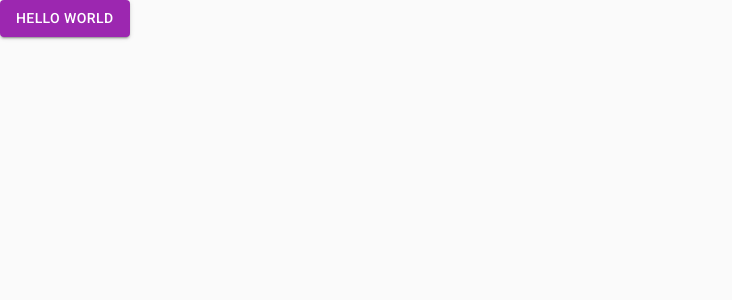
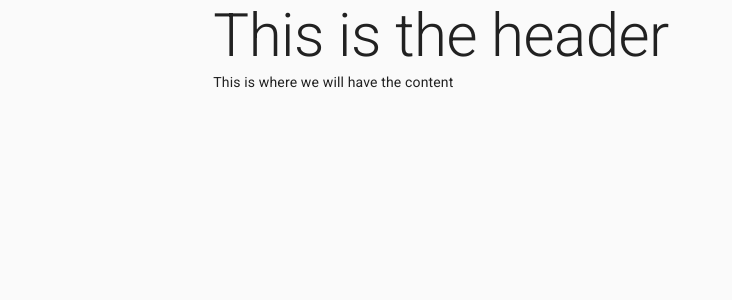
Before and after one commit to Komefumi/frontend-of-mux-software-fullstack-intern-assignment, a React (Create React App) app: page / in a window 1280 px wide. Shown: the top 300 px of the page, without its empty margins (0-732 px from the left). Built offline with nearby package versions, Linux system fonts and the light colour scheme.

Commit message:
Initial layout decisions with themeable config for it

```diff
--- a/src/App.jsx
+++ b/src/App.jsx
@@ -1,18 +1,38 @@
 import React, { Fragment as ReactFragment } from 'react';
+import { Grid } from '@material-ui/core';
+
 import { ThemeProvider } from '@material-ui/core/styles';
-import Button from '@material-ui/core/Button';
 import CssBaseline from '@material-ui/core/CssBaseline';
 
-import { theme } from './config/themeing';
+import Header from './components/Header';
+
+import {
+  theme,
+  mainGridConfigForSideSpace,
+  mainGridConfigForContent,
+} from './config/themeing';
 
 function App() {
   return (
     <ReactFragment>
       <CssBaseline />
       <ThemeProvider theme={theme}>
-        <Button variant='contained' color='primary'>
-          Hello World
-        </Button>
+        <Grid container direction='column'>
+          <Grid item container>
+            <Grid {...mainGridConfigForSideSpace} />
+            <Grid {...mainGridConfigForContent}>
+              <Header />
+            </Grid>
+            <Grid {...mainGridConfigForSideSpace} />
+          </Grid>
+          <Grid item container>
+            <Grid {...mainGridConfigForSideSpace} />
+            <Grid {...mainGridConfigForContent}>
+              This is where we will have the content
+            </Grid>
+            <Grid {...mainGridConfigForSideSpace} />
+          </Grid>
+        </Grid>
       </ThemeProvider>
     </ReactFragment>
   );
--- /dev/null
+++ b/src/components/Header.jsx
@@ -0,0 +1,6 @@
+import React from 'react';
+import { Typography } from '@material-ui/core';
+
+const Header = () => <Typography variant='h2'>This is the header</Typography>;
+
+export default Header;
--- a/src/config/themeing.js
+++ b/src/config/themeing.js
@@ -13,4 +13,14 @@ const theme = createMuiTheme({
   },
 });
 
-export { theme };
+const mainGridConfigForSideSpace = {
+  xs: 0,
+  sm: 2,
+};
+
+const mainGridConfigForContent = {
+  xs: 12,
+  sm: 8,
+};
+
+export { theme, mainGridConfigForSideSpace, mainGridConfigForContent };
```
